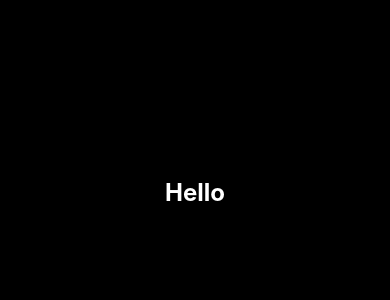
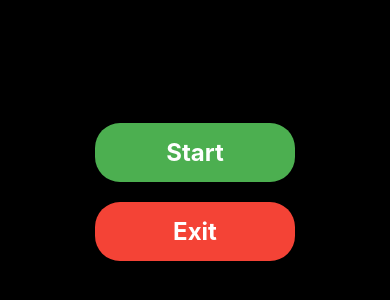
Before and after one commit to tofflife/tictactoeadventure, a React Native app: screen / in a window 390 px wide. Shown: the part 230-530 px from the top of the page. Built offline with nearby package versions, Linux system fonts and the light colour scheme.

Commit message:
added start and exit buttons

```diff
--- a/App.jsx
+++ b/App.jsx
@@ -1,24 +1,70 @@
 import React from 'react';
-import { StyleSheet, Text, View } from 'react-native';
+import {
+  BackHandler,
+  StyleSheet,
+  Text,
+  TouchableOpacity,
+  View,
+} from 'react-native';
+
+const colors = {
+  background: '#000000',
+  buttonPrimary: '#4CAF50',
+  buttonDanger: '#f44336',
+  text: '#FFFFFF',
+};
 
 const styles = StyleSheet.create({
+  button: {
+    alignItems: 'center',
+    backgroundColor: colors.buttonPrimary,
+    borderRadius: 25,
+    minWidth: 200,
+    paddingHorizontal: 40,
+    paddingVertical: 15,
+  },
+  buttonText: {
+    color: colors.text,
+    fontSize: 24,
+    fontWeight: 'bold',
+  },
   container: {
     alignItems: 'center',
-    backgroundColor: StyleSheet.create({}).backgroundColor || '#000000',
+    backgroundColor: StyleSheet.create({}).backgroundColor || colors.background,
     flex: 1,
+    gap: 20,
     justifyContent: 'center',
   },
-  text: {
-    color: StyleSheet.create({}).color || '#FFFFFF',
-    fontSize: 24,
-    fontWeight: 'bold',
+  exitButton: {
+    backgroundColor: colors.buttonDanger,
   },
 });
 
 export default function App() {
+  const handleExit = () => {
+    BackHandler.exitApp();
+  };
+
+  const handleStart = () => {
+    // TODO: Implement game start logic
+  };
+
   return (
     <View style={styles.container}>
-      <Text style={styles.text}>Hello</Text>
+      <TouchableOpacity
+        style={styles.button}
+        onPress={handleStart}
+        testID="start-button"
+      >
+        <Text style={styles.buttonText}>Start</Text>
+      </TouchableOpacity>
+      <TouchableOpacity
+        style={[styles.button, styles.exitButton]}
+        onPress={handleExit}
+        testID="exit-button"
+      >
+        <Text style={styles.buttonText}>Exit</Text>
+      </TouchableOpacity>
     </View>
   );
 }
```
Also changed, not shown: 1 other file (tests, documents, lock files or other folders).
